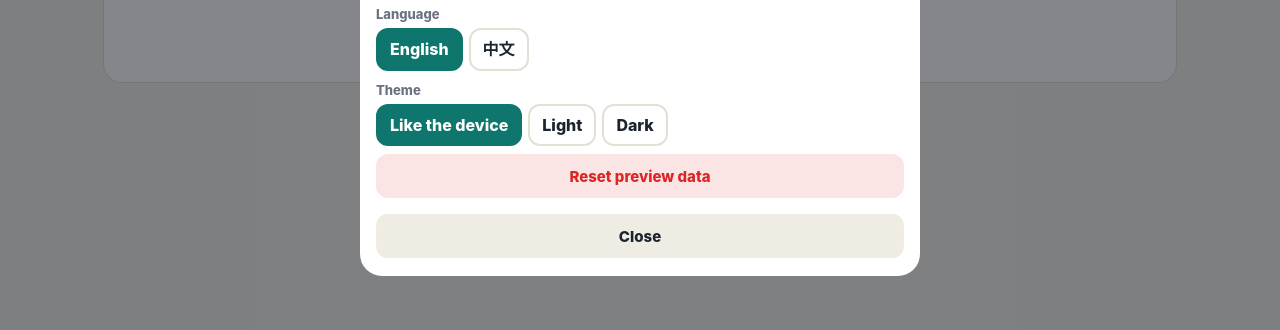
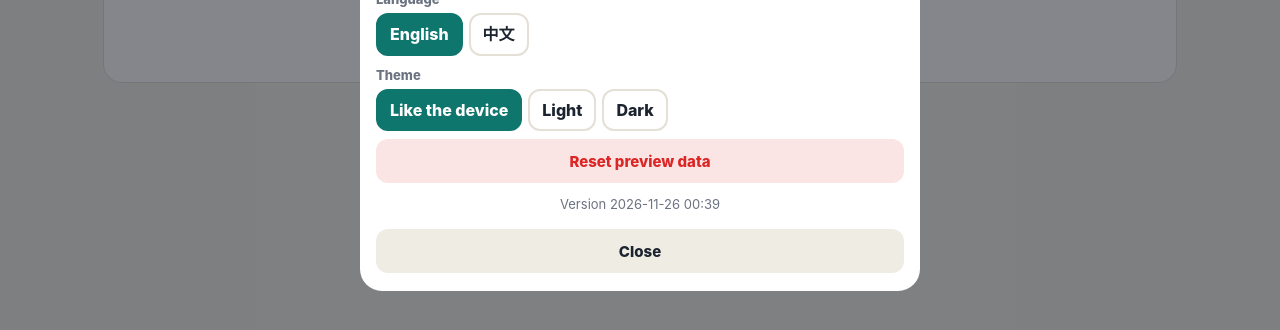
Before and after one commit to wyhhk/family-planner, a plain HTML site: page index.html in a window 1280 px wide. Both pictures are taken after a click on the button "⚙️". Shown: the part 286-616 px from the top of the page. Drawn offline with Linux system fonts and the light colour scheme.

Commit message:
Add files via upload

```diff
--- a/index.html
+++ b/index.html
@@ -1451,7 +1451,7 @@ const W = {
     emailNow: '📧 Email report now', emailWarn: 'Sending also deducts pending red cards.', copyText: '📋 Copy as text', copied: 'Copied ✓', sent: 'Report emailed ✓',
     notes: 'What they found and did', noteDone: 'What you found and did', notePh: 'e.g. learned 8 new words; the hard part was…', missedList: 'Missed',
     rewards: 'Rewards', redeem: 'Redeem', needMore: 'more needed', redeemed: 'Redeemed – a parent will give it to you', recentRewards: 'Recent rewards', manageRewards: 'Rewards list', addReward: '＋ Add reward', saveRewards: 'Save rewards', cost: 'Cost',
-    undo: '↩️ Undo', undone: 'Undone ✓', copyWeek: 'Copy previous week here', autoFill: 'Next week is filled from the template automatically when the weekly report is sent', eachDay: 'Each day', eachTask: 'Each task · whole week', byTaskT: 'Each day and task', mBoth: 'Done / plan', weekCol: 'Week', totalT: 'Total', lessPlan: 'less than planned', toxicOver: 'Toxic over plan', nothingWord: 'nothing', nothingYet: 'Nothing planned or done yet.', exportHist: 'Export history to Excel', myPic: 'My picture', pickIcon: 'Choose an icon', uploadPhoto: 'Upload a photo', takePhoto: 'Take or choose a photo', removePhoto: 'Remove photo', photoBad: 'That photo could not be read – try another one', picSaved: 'Picture changed ✓', tapToGrant: 'Tap 🎟 to grant or deduct', usesTickets: 'Uses', moreLater: 'Need more time? Tap +1 🎟 while playing.', hide: 'Hide', show: 'Show', trends: 'Trends – last 8 weeks', trendsTable: 'Show as a table', hoursOf: 'hours', weekOf: 'Week of', skip: 'Skip', reflect: 'Well done! What did you find and do?', slots: 'Toxic slots', topTasks: 'Most time on',
+    undo: '↩️ Undo', undone: 'Undone ✓', copyWeek: 'Copy previous week here', autoFill: 'Next week is filled from the template automatically when the weekly report is sent', version: 'Version', eachDay: 'Each day', eachTask: 'Each task · whole week', byTaskT: 'Each day and task', mBoth: 'Done / plan', weekCol: 'Week', totalT: 'Total', lessPlan: 'less than planned', toxicOver: 'Toxic over plan', nothingWord: 'nothing', nothingYet: 'Nothing planned or done yet.', exportHist: 'Export history to Excel', myPic: 'My picture', pickIcon: 'Choose an icon', uploadPhoto: 'Upload a photo', takePhoto: 'Take or choose a photo', removePhoto: 'Remove photo', photoBad: 'That photo could not be read – try another one', picSaved: 'Picture changed ✓', tapToGrant: 'Tap 🎟 to grant or deduct', usesTickets: 'Uses', moreLater: 'Need more time? Tap +1 🎟 while playing.', hide: 'Hide', show: 'Show', trends: 'Trends – last 8 weeks', trendsTable: 'Show as a table', hoursOf: 'hours', weekOf: 'Week of', skip: 'Skip', reflect: 'Well done! What did you find and do?', slots: 'Toxic slots', topTasks: 'Most time on',
     addTarget: '＋ Add target', short: 'Short term', long: 'Long term', due: 'Due', daysLeft: 'days left', dueToday: 'Due today', overdue: 'Overdue', achieved: 'Achieved',
     kind: 'Type', count: 'Count (e.g. 10 spelling words)', hoursKind: 'Hours on a task', milestone: 'Milestone (done / not yet)', goal: 'Goal', progress: 'Progress', since: 'Count hours from', title: 'Target',
     events: 'Coming events · next 2 weeks', noEvents: 'No events in the next 2 weeks.', allDay: 'All day', refresh: 'Refresh', chooseCals: 'Choose calendars in Setup.',
@@ -1496,7 +1496,7 @@ const W = {
     emailNow: '📧 立即寄出報告', emailWarn: '寄出時也會扣除待扣的紅牌。', copyText: '📋 複製文字', copied: '已複製 ✓', sent: '報告已寄出 ✓',
     notes: '發現和做了什麼', noteDone: '你發現了什麼、做了什麼', notePh: '例如：學了 8 個新字；最難的是…', missedList: '錯過',
     rewards: '獎勵', redeem: '兌換', needMore: '張不夠', redeemed: '已兌換 – 家長會給你', recentRewards: '最近兌換', manageRewards: '獎勵清單', addReward: '＋ 新增獎勵', saveRewards: '儲存獎勵', cost: '票數',
-    undo: '↩️ 還原', undone: '已還原 ✓', copyWeek: '複製上一週到這週', autoFill: '每週報告寄出時，會自動用範本填好下一週', eachDay: '每一天', eachTask: '每項任務 · 全週', byTaskT: '每天 × 每項任務', mBoth: '完成 / 計劃', weekCol: '全週', totalT: '合計', lessPlan: '比計劃少', toxicOver: '有毒類超出計劃', nothingWord: '沒有', nothingYet: '還沒有計劃或紀錄。', exportHist: '匯出歷史紀錄到 Excel', myPic: '我的頭像', pickIcon: '選一個圖示', uploadPhoto: '上傳相片', takePhoto: '拍照或選相片', removePhoto: '移除相片', photoBad: '這張相片讀不到，請換一張', picSaved: '頭像已更新 ✓', tapToGrant: '按 🎟 可發票或扣票', usesTickets: '使用', moreLater: '想玩久一點？進行中按 +1 🎟。', hide: '隱藏', show: '顯示', trends: '趨勢 – 最近 8 週', trendsTable: '以表格顯示', hoursOf: '小時', weekOf: '週', skip: '略過', reflect: '做得好！你發現了什麼、做了什麼？', slots: '有毒時段', topTasks: '最多時間',
+    undo: '↩️ 還原', undone: '已還原 ✓', copyWeek: '複製上一週到這週', autoFill: '每週報告寄出時，會自動用範本填好下一週', version: '版本', eachDay: '每一天', eachTask: '每項任務 · 全週', byTaskT: '每天 × 每項任務', mBoth: '完成 / 計劃', weekCol: '全週', totalT: '合計', lessPlan: '比計劃少', toxicOver: '有毒類超出計劃', nothingWord: '沒有', nothingYet: '還沒有計劃或紀錄。', exportHist: '匯出歷史紀錄到 Excel', myPic: '我的頭像', pickIcon: '選一個圖示', uploadPhoto: '上傳相片', takePhoto: '拍照或選相片', removePhoto: '移除相片', photoBad: '這張相片讀不到，請換一張', picSaved: '頭像已更新 ✓', tapToGrant: '按 🎟 可發票或扣票', usesTickets: '使用', moreLater: '想玩久一點？進行中按 +1 🎟。', hide: '隱藏', show: '顯示', trends: '趨勢 – 最近 8 週', trendsTable: '以表格顯示', hoursOf: '小時', weekOf: '週', skip: '略過', reflect: '做得好！你發現了什麼、做了什麼？', slots: '有毒時段', topTasks: '最多時間',
     addTarget: '＋ 新增目標', short: '短期', long: '長期', due: '到期', daysLeft: '天', dueToday: '今天到期', overdue: '已過期', achieved: '已達成',
     kind: '類型', count: '數量（例如 10 個生字）', hoursKind: '任務時數', milestone: '里程碑（達成 / 未達成）', goal: '目標值', progress: '進度', since: '時數由此日起計', title: '目標',
     events: '未來兩週的活動', noEvents: '未來兩週沒有活動。', allDay: '全日', refresh: '重新整理', chooseCals: '在「設定」選擇日曆。',
@@ -1864,6 +1864,7 @@ function pinSheet(after) {
     el('div', { class: 'sbtns' }, el('button', { class: 'btn', onclick: closeSheet }, t('cancel')), el('button', { class: 'btn pri', style: 'background:#0f766e', onclick: go }, t('unlock')))));
   setTimeout(() => inp.focus(), 60);
 }
+const APP_BUILD = '2026-11-26 00:39';
 function deviceSheet() {
   const th = store.get('fp2-theme', 'auto');
   const box = el('div');
@@ -1876,6 +1877,7 @@ function deviceSheet() {
     S.parent ? el('button', { class: 'btn full', style: 'margin-top:14px', onclick: () => { S.parent = null; S.pin = ''; closeSheet(); render(); toast(t('locked')); } }, '🔒 ' + t('lock')) : null,
     MODE !== 'demo' ? el('button', { class: 'btn bad full', style: 'margin-top:8px', onclick: () => twoTap('forget', () => { store.set('fp2-code', ''); S.code = ''; S.v = null; closeSheet(); renderPair(); }) }, t('forget')) : null,
     MODE === 'demo' ? el('button', { class: 'btn bad full', style: 'margin-top:8px', onclick: () => twoTap('reset', () => { call('reset').then((v) => { setView(v); closeSheet(); render(); }); }) }, t('resetDemo')) : null,
+    el('div', { class: 'small muted center', style: 'margin-top:12px', text: t('version') + ' ' + APP_BUILD + (MODE === 'remote' ? ' · GitHub' : MODE === 'gas' ? ' · Apps Script' : '') }),
     el('div', { class: 'sbtns' }, el('button', { class: 'btn', onclick: closeSheet }, t('close')))]);
   openSheet(box);
 }
```
